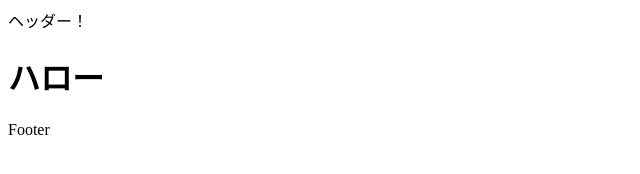
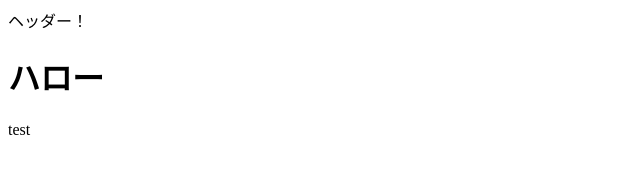
Before and after one commit to yojiyanase/git-practice, a plain HTML site: page index.html in a window 1280 px wide. Shown: the full height of the page, 0-640 px from the left. Drawn offline with Linux system fonts and the light colour scheme.

Commit message:
テスト

```diff
--- a/index.html
+++ b/index.html
@@ -8,6 +8,6 @@
 <body>
     <header>ヘッダー！</header>
     <h1>ハロー</h1>
-    <footer>Footer</footer>
+    <footer>test</footer>
 </body>
 </html>
```
